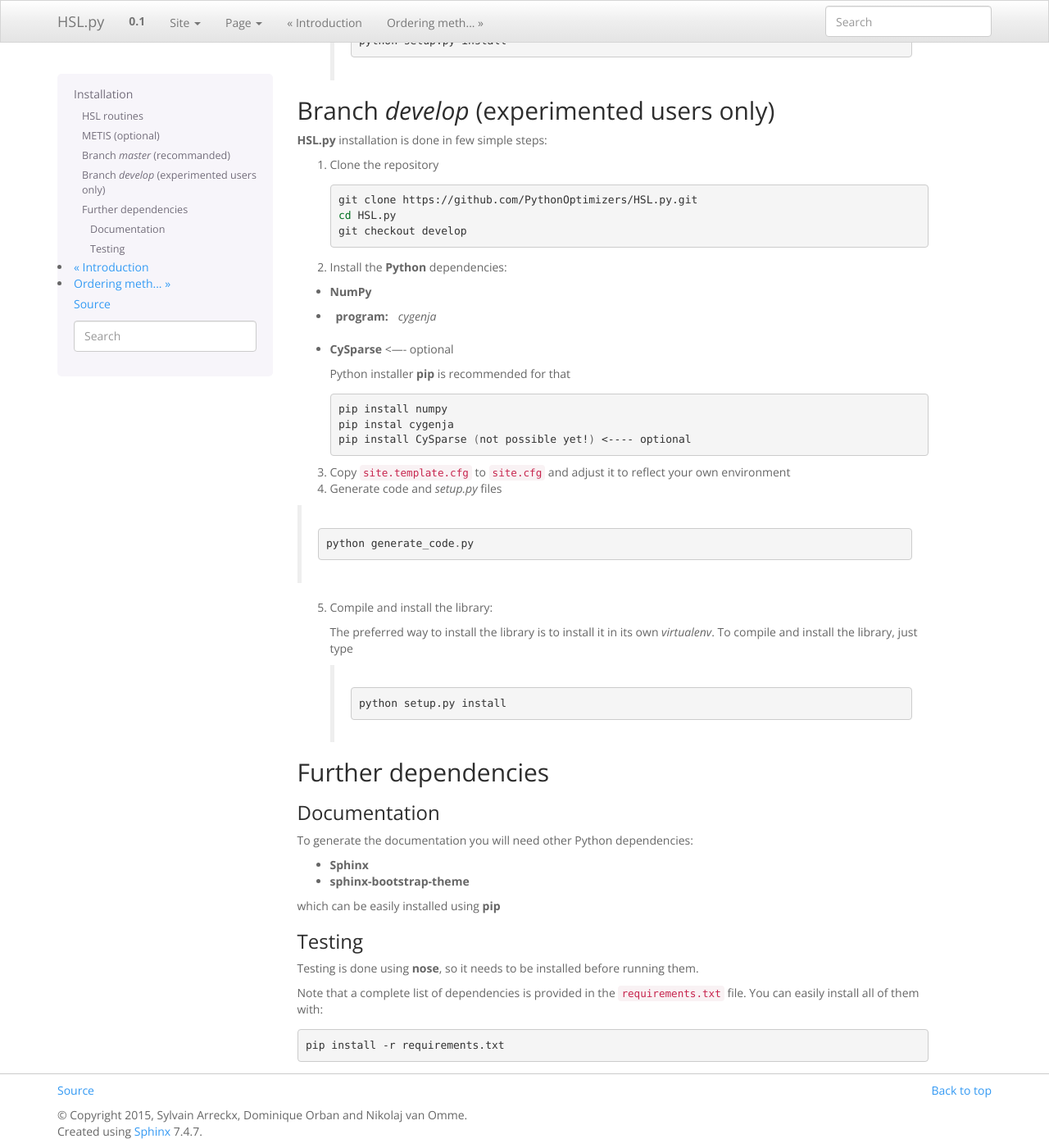
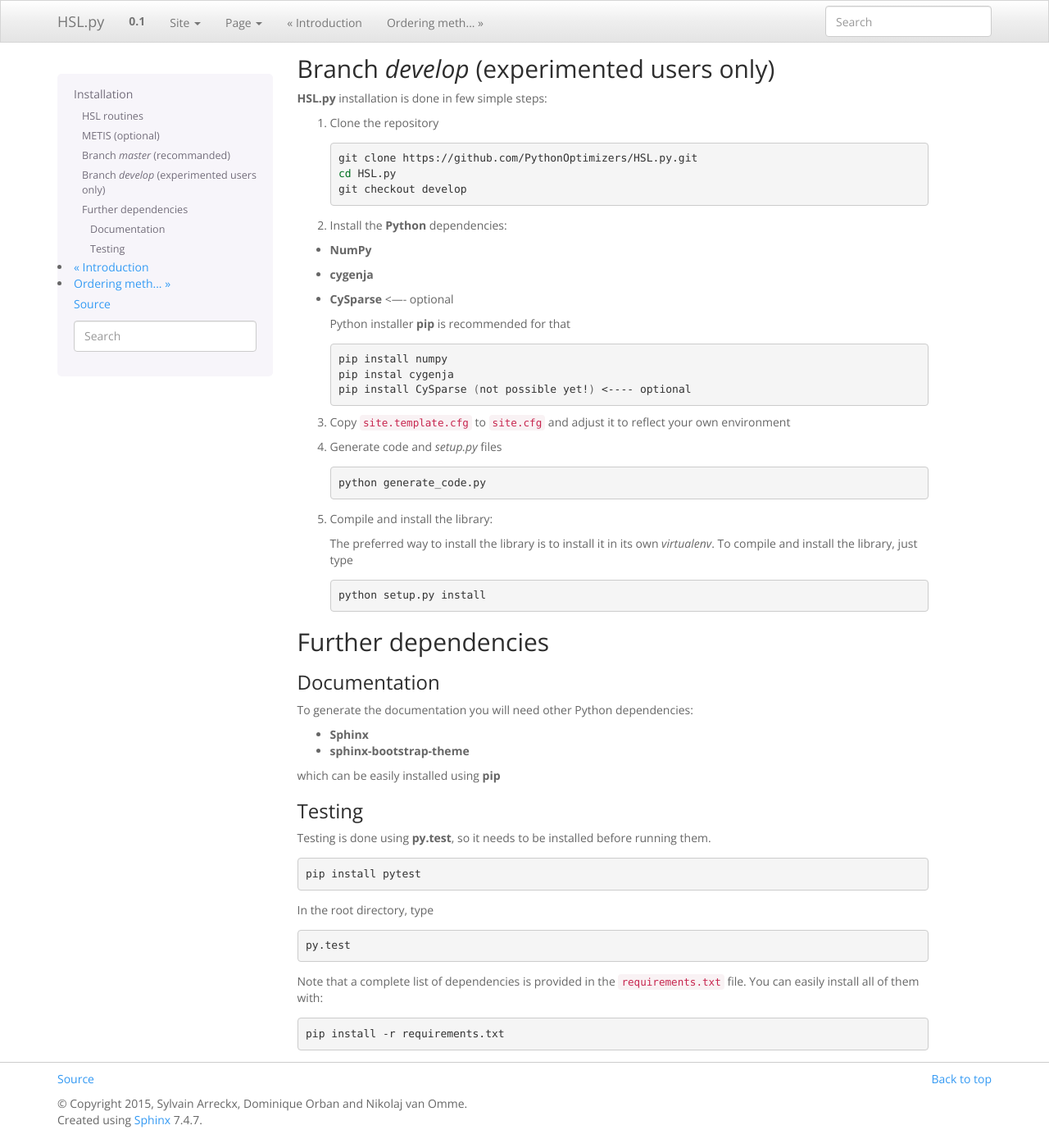
Before and after one commit to PythonOptimizers/HSL.py, a Sphinx documentation site: the page built from doc/source/installation.rst, in a window 1280 px wide and 1400 px high, scrolled down 1251 px. Shown: the whole window at 82% size. Built offline with Sphinx 7.4.7, drawn with Linux system fonts in a browser that asks for light colours.

Commit message:
fix build instructions.

```diff
--- a/doc/source/installation.rst
+++ b/doc/source/installation.rst
@@ -76,9 +76,9 @@ Branch `master` (recommanded)
    The preferred way to install the library is to install it in its own `virtualenv`.
    To compile and install the library, just type
 
-     .. code-block:: bash
+   .. code-block:: bash
 
-        python setup.py install
+      python setup.py install
 
 
 Branch `develop` (experimented users only)
@@ -97,7 +97,7 @@ Branch `develop` (experimented users only)
 2. Install the :program:`Python` dependencies:
 
 - :program:`NumPy`
-- :program: `cygenja`
+- :program:`cygenja`
 - :program:`CySparse` <---- optional
 
   Python installer :program:`pip` is recommended for that
@@ -113,9 +113,9 @@ Branch `develop` (experimented users only)
 
 4. Generate code and `setup.py` files
 
-  .. code-block::
+   .. code-block:: bash
 
-    python generate_code.py
+      python generate_code.py
 
 
 5. Compile and install the library:
@@ -123,9 +123,9 @@ Branch `develop` (experimented users only)
    The preferred way to install the library is to install it in its own `virtualenv`.
    To compile and install the library, just type
 
-     .. code-block:: bash
+   .. code-block:: bash
 
-        python setup.py install
+      python setup.py install
 
 Further dependencies
 ~~~~~~~~~~~~~~~~~~~~
@@ -143,7 +143,17 @@ which can be easily installed using :program:`pip`
 
 Testing
 ^^^^^^^
-Testing is done using :program:`nose`, so it needs to be installed before running them.
+Testing is done using :program:`py.test`, so it needs to be installed before running them.
+
+.. code-block:: bash
+
+    pip install pytest
+
+In the root directory, type
+
+.. code-block:: bash
+
+    py.test
 
 
 Note that a complete list of dependencies is provided in the :file:`requirements.txt` file. You can easily install all of them with:
--- a/requirements.txt
+++ b/requirements.txt
@@ -1,2 +1,4 @@
 numpy>=1.9.2
+cygenja
 sphinx-bootstrap-theme>=0.4.5
+pytest
```
